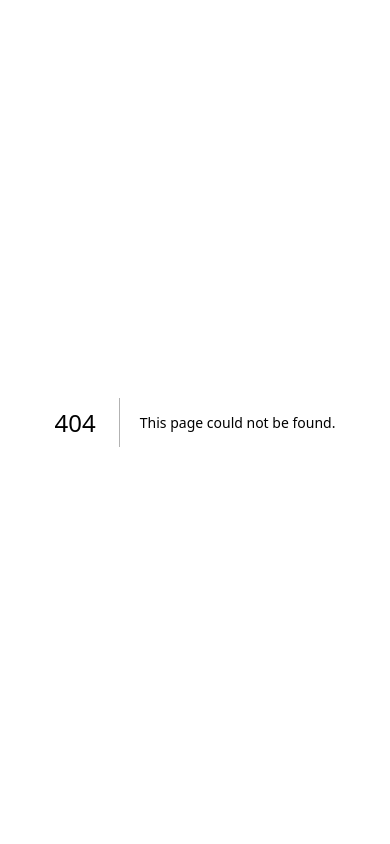
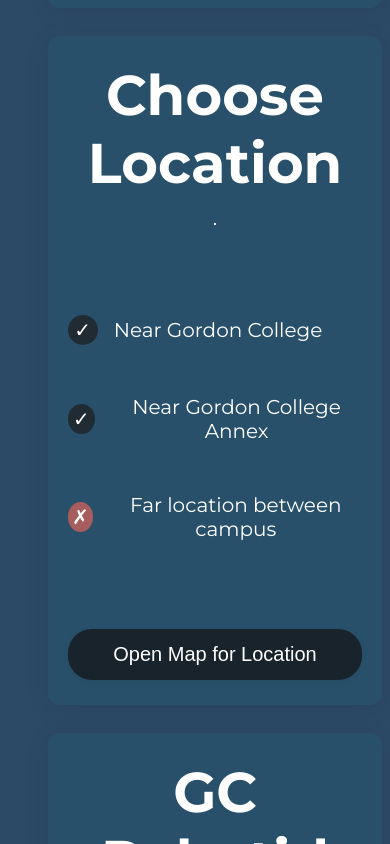
Before and after one commit to Luis202311174/gchatidTEST, a Next.js app: page /options in a window 390 px wide. Before the commit this address had no page. Built offline with nearby package versions, Linux system fonts and the light colour scheme.

Commit message:
added login and fixed layout of dir

```diff
--- a/app/globals.css
+++ b/app/globals.css
@@ -407,3 +407,197 @@
 }
 
 /* --- End merged styles --- */
+
+/* Landing Page Styles */
+.landing-body {
+  margin: 0;
+  height: 100vh;
+  width: 100vw;
+  font-family: var(--font-montserrat);
+  background: #1a2630;
+  position: relative;
+  overflow: hidden;
+}
+
+.bike-bg {
+  position: absolute;
+  top: 60px;
+  left: -35%;
+  z-index: 1;
+  width: 1500px;
+  height: auto;
+  opacity: 0.2;
+  pointer-events: none;
+}
+
+.logo {
+  position: absolute;
+  top: 10px;
+  left: -10%;
+  z-index: 2;
+}
+
+.logo img {
+  width: 1200px;
+  height: auto;
+}
+
+.circle {
+  position: absolute;
+  left: -30%;
+  top: 10%;
+  width: 1500px;
+  height: 1500px;
+  background: #205073;
+  border-radius: 50%;
+  z-index: 0;
+}
+
+.landing-container {
+  position: absolute;
+  right: 5%;
+  top: 35%;
+  z-index: 2;
+  display: flex;
+  flex-direction: column;
+  align-items: center;
+}
+
+.landing-title {
+  color: #fff;
+  font-size: 48px;
+  font-weight: 700;
+  margin-bottom: 36px;
+  letter-spacing: 2px;
+  text-align: center;
+}
+
+.input-group {
+  display: flex;
+  flex-direction: column;
+  gap: 20px;
+  margin-bottom: 30px;
+  width: 500px;
+  max-width: 90vw;
+}
+
+.input-field {
+  padding: 18px 20px;
+  border: none;
+  border-radius: 16px;
+  background: #545d65;
+  color: #fff;
+  font-size: 20px;
+  font-family: inherit;
+  outline: none;
+  transition: background 0.2s;
+}
+
+.input-field::placeholder {
+  color: #c1c1c1;
+  font-size: 18px;
+}
+
+.login-btn {
+  padding: 16px 0;
+  width: 500px;
+  max-width: 80vw;
+  border: none;
+  border-radius: 18px;
+  background: #1671b7;
+  color: #fff;
+  font-size: 22px;
+  font-weight: 500;
+  cursor: pointer;
+  transition: background 0.2s;
+}
+
+.login-btn:hover {
+  background: #125a91;
+}
+
+.admin-link {
+  margin-top: 20px;
+  text-align: center;
+}
+
+.admin-link a {
+  color: #ffffff;
+  text-decoration: underline;
+  font-size: 16px;
+  font-weight: 500;
+  cursor: pointer;
+}
+
+@media (max-width: 900px) {
+  .landing-container {
+    right: 5%;
+    top: 15%;
+  }
+  .circle {
+    width: 500px;
+    height: 500px;
+    left: -35%;
+    top: -17%;
+  }
+  .input-group {
+    width: 95vw;
+  }
+  .login-btn {
+    width: 95vw;
+  }
+  .logo img {
+    width: 90px;
+  }
+  .bike-bg {
+    width: 70vw;
+  }
+}
+
+@media (max-width: 600px) {
+  .landing-title {
+    font-size: 32px;
+  }
+  .landing-container {
+    top: 10%;
+  }
+  .circle {
+    width: 300px;
+    height: 300px;
+    left: -55%;
+    top: -35%;
+  }
+  .logo img {
+    width: 60px;
+  }
+  .bike-bg {
+    width: 50vw;
+  }
+}
+
+@media (max-width: 768px) {
+  .landing-body {
+    overflow-y: auto;
+    height: auto;
+    min-height: 100vh;
+  }
+  .bike-bg,
+  .logo,
+  .circle {
+    display: none;
+  }
+  .landing-container {
+    position: static;
+    top: auto;
+    right: auto;
+    width: 90%;
+    max-width: 400px;
+    margin: 40px auto;
+    padding-top: 50px;
+    align-items: stretch;
+  }
+  .landing-title {
+    font-size: 32px;
+    margin-bottom: 20px;
+  }
+}
--- /dev/null
+++ b/app/options/page.tsx
@@ -0,0 +1,88 @@
+"use client";
+
+import { useRouter } from "next/navigation";
+
+export default function Home() {
+  const router = useRouter();
+
+  return (
+    <div className="page-container">
+
+      <div className="modal-overlay">
+        <div className="modal-content">
+
+          <Card
+            title="Pick-up"
+            items={[
+              { text: "On Gordon College", good: true },
+              { text: "On Gordon College Annex", good: true },
+              { text: "Outside School Campus", good: false },
+            ]}
+            btn="Get Rider"
+            onClick={() => router.push("/pickup")}
+          />
+
+          <Card
+            title="Choose Location"
+            items={[
+              { text: "Near Gordon College", good: true },
+              { text: "Near Gordon College Annex", good: true },
+              { text: "Far location between campus", good: false },
+            ]}
+            btn="Open Map for Location"
+            onClick={() => router.push("/location")}
+          />
+
+          <Card
+            title="GC Pahatid"
+            items={[
+              { text: "Can be carried by motorcycle", good: true },
+              { text: "Must not be bigger than a helmet", good: true },
+              { text: "Oversized and 5kg Overweight", good: false },
+            ]}
+            btn="Pahatid Gamit"
+            onClick={() => router.push("/pahatid")}
+          />
+        </div>
+      </div>
+
+    </div>
+  );
+}
+
+type CardItem = {
+  text: string;
+  good: boolean;
+};
+
+type CardProps = {
+  title: string;
+  items: CardItem[];
+  btn: string;
+  onClick: () => void;
+};
+
+function Card({ title, items, btn, onClick }: CardProps) {
+  return (
+    <div className="card">
+      <div className="card-header">{title}</div>
+
+      <hr className="divider" />
+
+      <ul className="card-list">
+        {items.map((item, i) => (
+          <li key={i} className="card-item">
+            <span className={item.good ? "check" : "cross"}>
+              {item.good ? "✓" : "✗"}
+            </span>
+            {item.text}
+          </li>
+        ))}
+      </ul>
+
+      <button className="card-btn" onClick={onClick}>
+        {btn}
+      </button>
+    </div>
+  );
+}
```
Also changed, not shown: app/page.tsx (+58 -76 lines).
